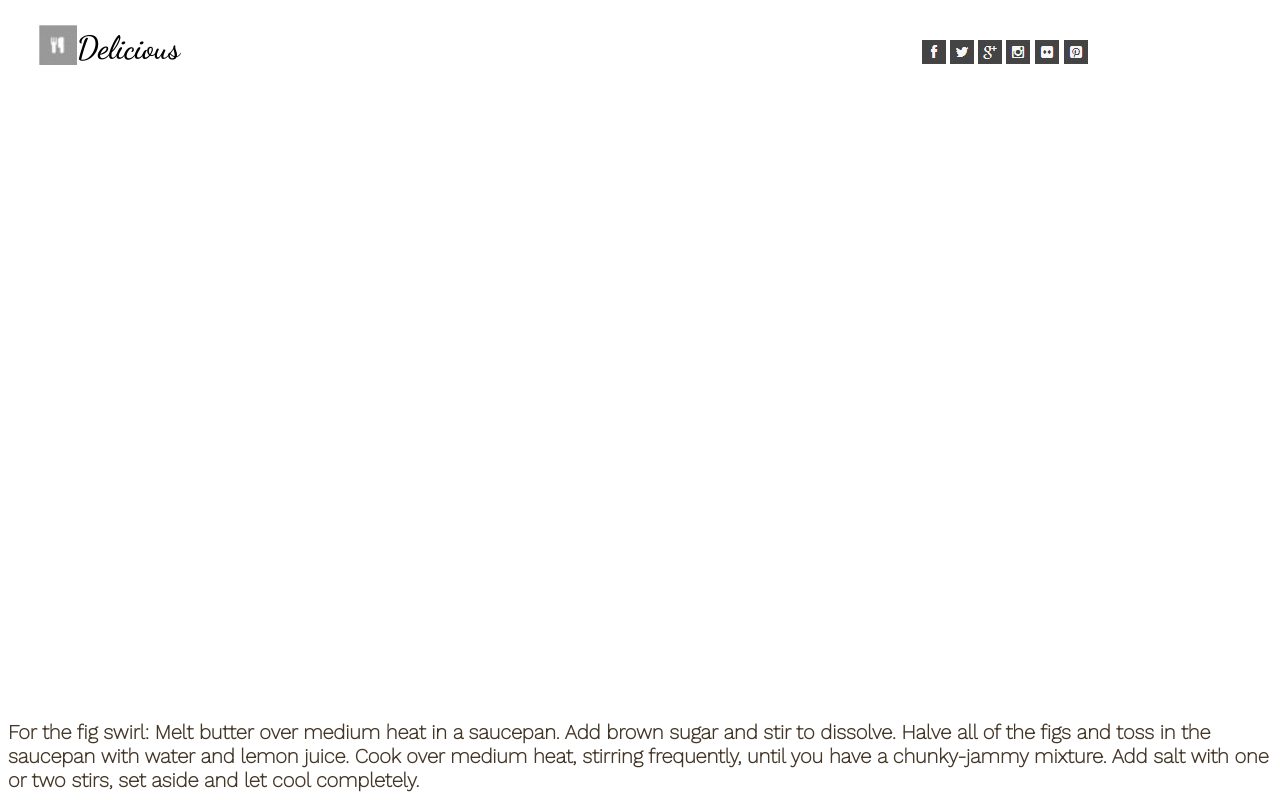
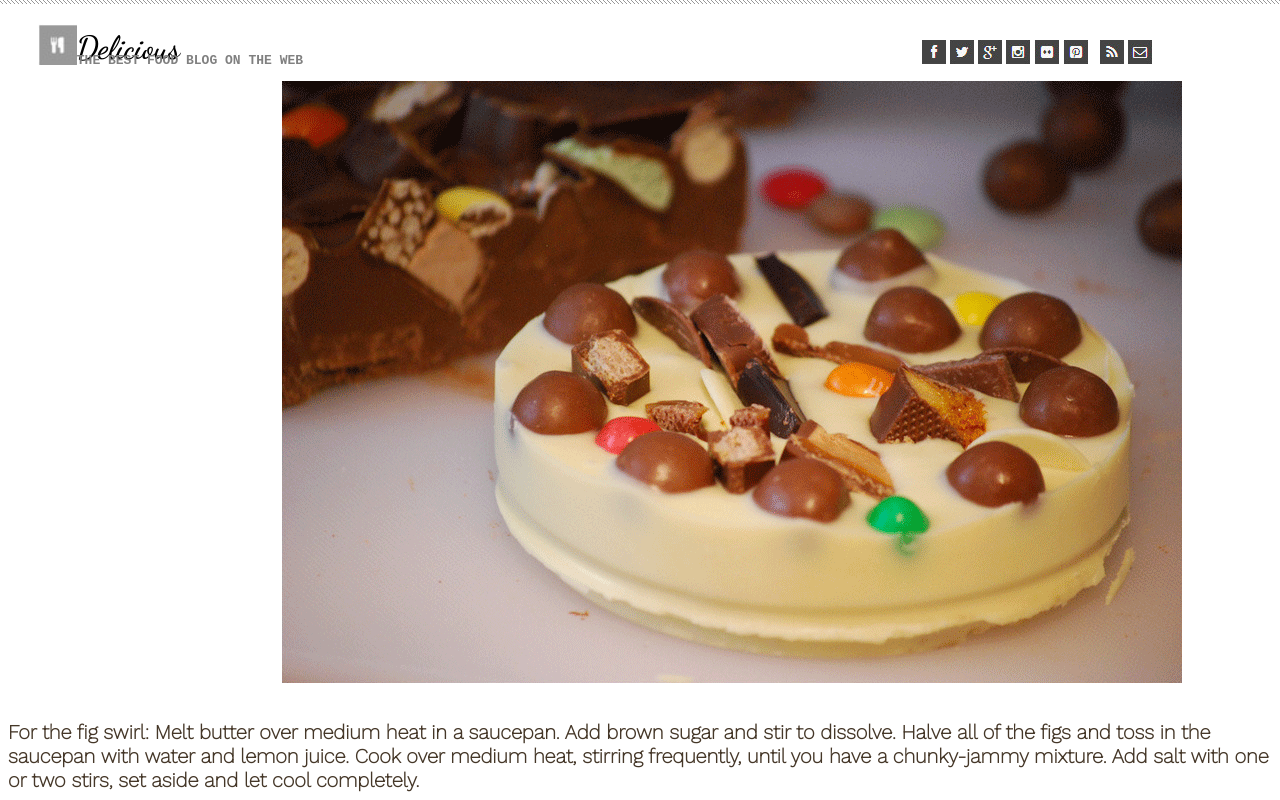
Before and after one commit to stephenml101/chocolate-pizza, a plain HTML site: page index.html in a window 1280 px wide. Shown: the top 800 px of the page. Drawn offline with nearby package versions, Linux system fonts and the light colour scheme.

Commit message:
lab complete

```diff
--- a/index.html
+++ b/index.html
@@ -1,5 +1,6 @@
 <!DOCTYPE html>
 <html lang="en">
+
 <head>
   <meta charset="UTF-8">
   <meta http-equiv="X-UA-Compatible" content="IE=edge">
@@ -13,13 +14,17 @@
   <link href="https://fonts.googleapis.com/css2?family=Work+Sans:wght@200&display=swap" rel="stylesheet">
   <title>Chocolate Pizza</title>
 </head>
+
 <body>
 
   <header>
     <h1 id="delicious" style="font-family: Dancing Script">Delicious</h1>
+
+      <h3 id= "blog" style="font-family: 'Courier New', Courier, monospace;">THE BEST FOOD BLOG ON THE WEB</h3>
+
     <img id="small" src="img/small-logo.png" alt="small">
     <div id="social">
-    <img id="fb"src="img/fb-icon.png" alt="fb">
+      <img id="fb" src="img/fb-icon.png" alt="fb">
       <img id="twit" src="img/twit-icon.png" alt="twitter">
       <img id="google" src="img/gp-icon.png" alt="google">
       <img id="insta" src="img/insta-icon.png" alt="">
@@ -27,14 +32,27 @@
       <img id="pint" src="img/pint-icon.png" alt="pint">
 
     </div>
+
+    <div id="mail">
+      <img src="img/rss-icon.png" alt="rss">
+      <img src="img/mail-icon.png" alt="mail">
+    </div>
   </header>
 
   <main>
+   <img id="pizza" src="img/choco-pizza.png" alt="pizza">
 
     <div id="text">
-    <p>For the fig swirl: Melt butter over medium heat in a saucepan. Add brown sugar and stir to dissolve. Halve all of the figs and toss in the saucepan with water and lemon juice. Cook over medium heat, stirring frequently, until you have a chunky-jammy mixture. Add salt with one or two stirs, set aside and let cool completely.</p>
-    <p>Ice cream: in a small pot over medium heat, combine milk, and granulated sugar until sugar is completely dissolved and the milk is just barely lukewarm. Whisk in the egg yolks. Set mixture in the fridge and wait until the fig mixture is cooled.</p>
-    <p>Using an ice cream machine, pour liquids into the frozen basin and process according to manufacturer instructions, i.e., let spin and thicken for 20 minutes before adding mascarpone, fig jam mixture, and the nuts. Continue to process for +/- 10 minutes. Pour semi-frozen mixture into a pyrex dish or glass tupperware. Freeze for at least two hours before serving.</p>
+      <p>For the fig swirl: Melt butter over medium heat in a saucepan. Add brown sugar and stir to dissolve. Halve all
+        of the figs and toss in the saucepan with water and lemon juice. Cook over medium heat, stirring frequently,
+        until you have a chunky-jammy mixture. Add salt with one or two stirs, set aside and let cool completely.</p>
+      <p>Ice cream: in a small pot over medium heat, combine milk, and granulated sugar until sugar is completely
+        dissolved and the milk is just barely lukewarm. Whisk in the egg yolks. Set mixture in the fridge and wait until
+        the fig mixture is cooled.</p>
+      <p>Using an ice cream machine, pour liquids into the frozen basin and process according to manufacturer
+        instructions, i.e., let spin and thicken for 20 minutes before adding mascarpone, fig jam mixture, and the nuts.
+        Continue to process for +/- 10 minutes. Pour semi-frozen mixture into a pyrex dish or glass tupperware. Freeze
+        for at least two hours before serving.</p>
     </div>
 
     <div id="container">
@@ -46,13 +64,17 @@
           </li>
           <li>
             1/2 cup mascarpone
-      </li>      <li>
+          </li>
+          <li>
             1/2 tsp pink salt
-      </li>      <li>
+          </li>
+          <li>
             1 lb Black Mission Figs
-      </li>      <li>
+          </li>
+          <li>
             1/2 cup brown sugar
-      </li>      <li>
+          </li>
+          <li>
             2-4 tbsp water
           </li>
         </ul>
@@ -65,13 +87,17 @@
           </li>
           <li>
             <s>1/3 granulated sugar</s>
-      </li>      <li>
+          </li>
+          <li>
             <s>2 egg yolks</s>
-      </li>      <li>
+          </li>
+          <li>
             1 lemon, juiced
-      </li>      <li>
+          </li>
+          <li>
             2 tbsp butter
-      </li>      <li>
+          </li>
+          <li>
             1 cup honey roasted pecans, roughly chopped
           </li>
         </ul>
@@ -92,7 +118,8 @@
       </div>
 
       <div id="share">
-      <a href="#"><img id="share" src="img/share-recipe.png" width="150"></a></div>
+        <a href="#"><img id="share" src="img/share-recipe.png" width="150"></a>
+      </div>
 
 
   </main>
@@ -105,4 +132,5 @@
   </footer>
 
 </body>
+
 </html>
--- a/style.css
+++ b/style.css
@@ -1,8 +1,17 @@
 /* ******HEADER***** */
+
 #delicious{
   position: absolute;
   left: 6%;
   font-weight: bolder;
+}
+
+#blog{
+  font-size: small;
+  color: grey;
+  position: absolute;
+  left: 6%;
+  top: 5%;
 }
 
 #small{
@@ -18,9 +27,33 @@
   top: 5%;
 }
 
+#mail{
+  position: absolute;
+  right: 10%;
+  top: 5%;
+}
 
+/* *****main***** */
 
+/* #hr{
+  width: .8%;
+  position: absolute;
+  top: 10%;
+  background-repeat: repeat-x;
 
+} */
+
+body{
+  background-image: url("img/hr-img.png");
+  background-repeat: repeat-x;
+
+}
+
+#pizza{
+  position: absolute;
+  top: 10%;
+  left: 22%;
+}
 #text{
   font-family: 'Work Sans', sans-serif;
   font-size: 20px;
```
Lines whose indentation alone changed are shown as unchanged.
